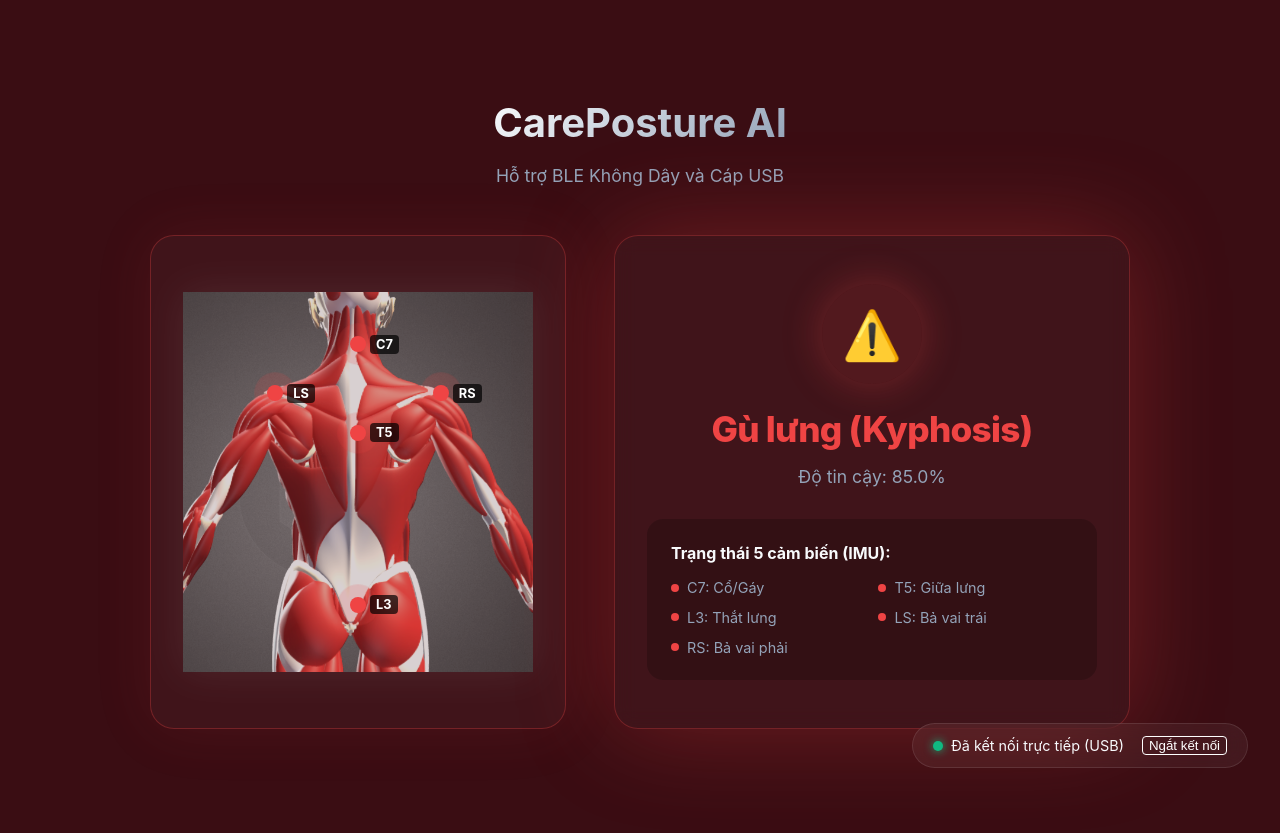
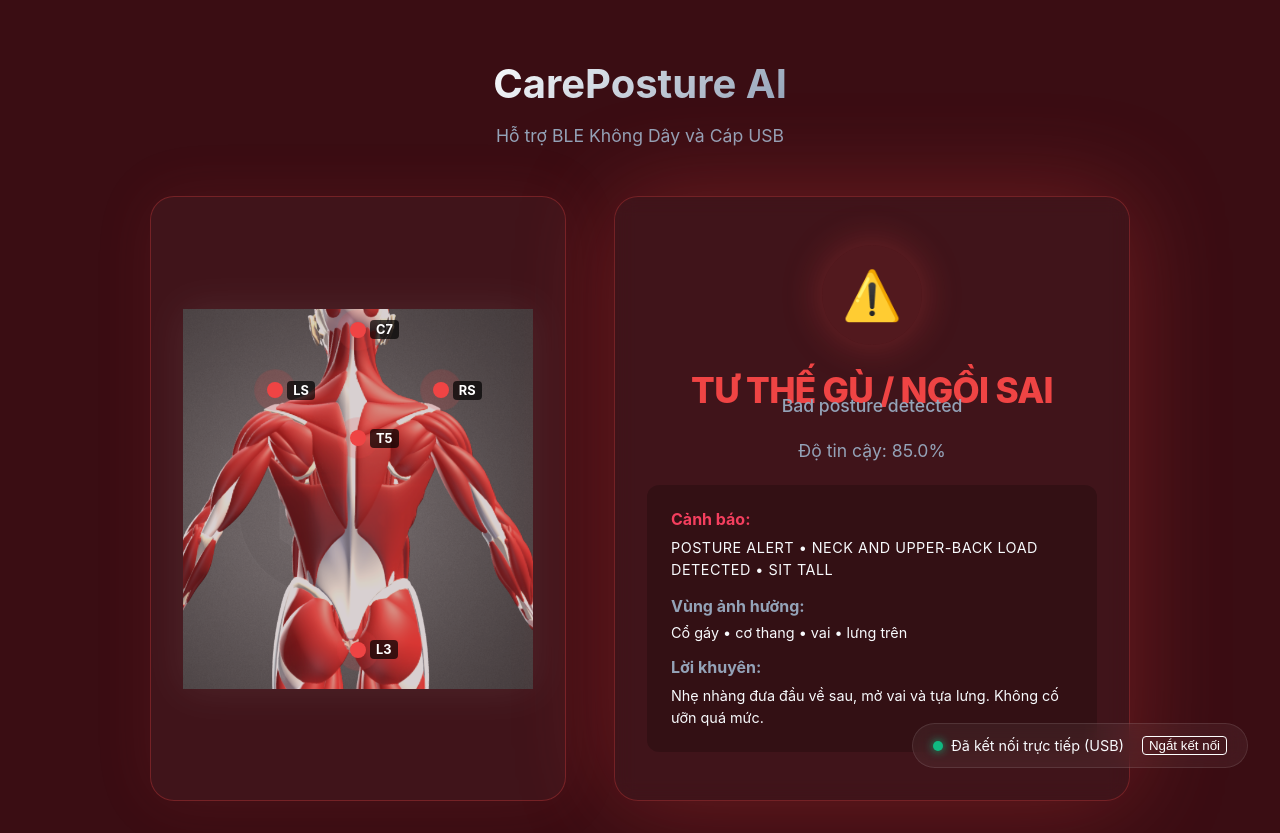
Before and after one commit to uvnb/iottam, a React (Vite) app in the folder web-app/: page / in a window 1280 px wide. Both pictures are taken after a click on the button "🧪 Test Giao Diện (Mock)". Before the commit the page ends 800 px from the top, so only its background shows below. Built offline with nearby package versions, Linux system fonts and the light colour scheme.

Commit message:
Integrate Python posture dictionaries into React Web App for rich 6-posture visualization

```diff
--- a/web-app/src/App.tsx
+++ b/web-app/src/App.tsx
@@ -27,14 +27,48 @@ class ErrorBoundary extends React.Component<any, { hasError: boolean, error: any
 
 import './index.css';
 
-const POSTURE_CLASSES = [
-  "Bình thường",
-  "Gù lưng (Kyphosis)",
-  "Vẹo cột sống trái",
-  "Vẹo cột sống phải",
-  "Ngả người về trước",
-  "Ngả người ra sau"
-];
+const POSTURE_DATA: Record<string, any> = {
+  "normal_idle": {
+    title: "TƯ THẾ ỔN ĐỊNH",
+    subtitle: "Normal idle",
+    alert: "POSTURE OK  •  KEEP A NEUTRAL SPINE  •  RELAX YOUR SHOULDERS",
+    reminder: "Duy trì đầu ở vị trí trung tính, thả lỏng hai vai và đổi tư thế định kỳ.",
+    affected: "Không có vùng cảnh báo nổi bật",
+    safe: true
+  },
+  "bad_posture": {
+    title: "TƯ THẾ GÙ / NGỒI SAI",
+    subtitle: "Bad posture detected",
+    alert: "POSTURE ALERT  •  NECK AND UPPER-BACK LOAD DETECTED  •  SIT TALL",
+    reminder: "Nhẹ nhàng đưa đầu về sau, mở vai và tựa lưng. Không cố ưỡn quá mức.",
+    affected: "Cổ gáy • cơ thang • vai • lưng trên",
+    safe: false
+  },
+  "bending": {
+    title: "CÚI NGƯỜI",
+    subtitle: "Bending detected",
+    alert: "BENDING ALERT  •  REDUCE PROLONGED FORWARD FLEXION  •  RESET POSTURE",
+    reminder: "Rút ngắn thời gian cúi liên tục. Khi đứng lên, giữ chuyển động chậm và có kiểm soát.",
+    affected: "Cổ gáy • lưng giữa • vùng thắt lưng",
+    safe: false
+  },
+  "lifting_wrong_back": {
+    title: "NÂNG VẬT SAI TƯ THẾ",
+    subtitle: "Unsafe back lifting pattern",
+    alert: "LIFTING ALERT  •  LOAD ON LOWER BACK  •  STOP AND RESET YOUR FORM",
+    reminder: "Dừng động tác, đưa vật sát người và dùng chân hỗ trợ. Không xoay thân khi đang nâng.",
+    affected: "Cơ dựng sống • lưng giữa • thắt lưng",
+    safe: false
+  },
+  "shoulder_asymmetry": {
+    title: "LỆCH VAI",
+    subtitle: "Shoulder asymmetry detected",
+    alert: "SHOULDER ALERT  •  UNEVEN SHOULDER POSITION  •  RELAX AND RE-CENTER",
+    reminder: "Thả lỏng tay, cân lại hai vai và tránh mang tải lâu ở một bên.",
+    affected: "Cơ thang • vai trái/phải • quanh xương bả vai",
+    safe: false
+  }
+};
 
 const SERVICE_UUID = "4fafc201-1fb5-459e-8fcc-c5c9c331914b";
 const CHARACTERISTIC_UUID = "beb5483e-36e1-4688-b7f5-ea07361b26a8";
@@ -43,7 +77,7 @@ function App() {
   const [connectionStatus, setConnectionStatus] = useState<'Disconnected' | 'Connecting' | 'Connected' | 'Error'>('Disconnected');
   const [connectionType, setConnectionType] = useState<'USB' | 'BLE' | null>(null);
 
-  const [currentPosture, setCurrentPosture] = useState<number>(0);
+  const [currentPosture, setCurrentPosture] = useState<string>('normal_idle');
   const [confidence, setConfidence] = useState<number>(0);
   const [audioEnabled, setAudioEnabled] = useState(false);
   const audioCtxRef = useRef<AudioContext | null>(null);
@@ -86,21 +120,20 @@ function App() {
   const parseSerialLine = (line: string) => {
     if (line.length === 0) return;
 
-    // Hỗ trợ định dạng gốc của user: "[AI] class=4,posture=normal_idle,confidence=1.0000"
     if (line.includes('[AI] class=')) {
-      const classMatch = line.match(/class=(\d+)/);
+      const postureMatch = line.match(/posture=([a-z_]+)/);
       const confMatch = line.match(/confidence=([\d\.]+)/);
-      if (classMatch && confMatch) {
-        let predIndex = parseInt(classMatch[1], 10);
+      if (postureMatch && confMatch) {
+        let postureKey = postureMatch[1];
         const conf = parseFloat(confMatch[1]);
 
-        // Theo chuẩn ESP32 của user, class=4 có vẻ là normal_idle (Bình thường).
-        // Ta cần map lại cho khớp với POSTURE_CLASSES (Bình thường = 0).
-        if (line.includes('normal_idle')) predIndex = 0;
+        // Theo chuẩn ESP32, đôi khi nó có thể gửi class=4 kèm posture=normal_idle.
+        // Bằng cách dùng trực tiếp key chuỗi chữ, ta không cần lo về class ID nữa!
+        if (!POSTURE_DATA[postureKey]) postureKey = 'normal_idle';
 
         setCurrentPosture(prev => {
-          if (prev === 0 && predIndex !== 0) playAlertSound();
-          return predIndex;
+          if (prev === 'normal_idle' && postureKey !== 'normal_idle') playAlertSound();
+          return postureKey;
         });
         setConfidence(conf);
       }
@@ -275,7 +308,8 @@ function App() {
     };
   }, []);
 
-  const isNormal = currentPosture === 0;
+  const isNormal = currentPosture === 'normal_idle';
+  const postureInfo = POSTURE_DATA[currentPosture] || POSTURE_DATA['normal_idle'];
   const statusClass = connectionStatus === 'Connected' ? (isNormal ? 'normal' : 'alert') : '';
 
   return (
@@ -308,7 +342,7 @@ function App() {
             <button onClick={() => {
               setConnectionStatus('Connected');
               setConnectionType('USB');
-              parseSerialLine('[AI] class=1,posture=kyphosis,confidence=0.8500');
+              parseSerialLine('[AI] class=1,posture=bad_posture,confidence=0.8500');
             }} className="audio-btn" style={{ position: 'relative', top: 0, right: 0, fontSize: '1.1rem', padding: '12px 24px', background: '#3b82f6', borderColor: '#2563eb' }}>
               🧪 Test Giao Diện (Mock)
             </button>
@@ -332,21 +366,30 @@ function App() {
               {isNormal ? '✓' : '⚠️'}
             </div>
             <h2 className="posture-name">
-              <span>{POSTURE_CLASSES[currentPosture] || "Chưa xác định"}</span>
+              <span>{postureInfo.title}</span>
             </h2>
-            <div className="confidence">
+            <p style={{ color: 'var(--text-muted)', fontSize: '1.1rem', marginTop: '-1rem', marginBottom: '1.5rem', fontWeight: 500 }}>
+              <span>{postureInfo.subtitle}</span>
+            </p>
+            <div className="confidence" style={{ marginBottom: '1.5rem' }}>
               <span>Độ tin cậy: {(confidence * 100).toFixed(1)}%</span>
             </div>
 
-            <div className="sensor-info">
-              <h3>Trạng thái 5 cảm biến (IMU):</h3>
-              <ul>
-                <li><span className="dot"></span> C7: Cổ/Gáy</li>
-                <li><span className="dot"></span> T5: Giữa lưng</li>
-                <li><span className="dot"></span> L3: Thắt lưng</li>
-                <li><span className="dot"></span> LS: Bả vai trái</li>
-                <li><span className="dot"></span> RS: Bả vai phải</li>
-              </ul>
+            <div className="posture-details" style={{ textAlign: 'left', background: 'rgba(0,0,0,0.2)', padding: '1.5rem', borderRadius: '12px' }}>
+              <div style={{ marginBottom: '1rem' }}>
+                <strong style={{ color: postureInfo.safe ? '#10b981' : '#f43f5e' }}>
+                  <span>Cảnh báo:</span>
+                </strong>
+                <span style={{ display: 'block', marginTop: '0.5rem', fontSize: '0.9rem', lineHeight: '1.5', letterSpacing: '0.5px' }}>{postureInfo.alert}</span>
+              </div>
+              <div style={{ marginBottom: '1rem' }}>
+                <strong style={{ color: 'var(--text-muted)' }}><span>Vùng ảnh hưởng:</span></strong>
+                <span style={{ display: 'block', marginTop: '0.5rem', fontSize: '0.9rem' }}>{postureInfo.affected}</span>
+              </div>
+              <div>
+                <strong style={{ color: 'var(--text-muted)' }}><span>Lời khuyên:</span></strong>
+                <span style={{ display: 'block', marginTop: '0.5rem', fontSize: '0.9rem', lineHeight: '1.5' }}>{postureInfo.reminder}</span>
+              </div>
             </div>
           </div>
         </div>
```
